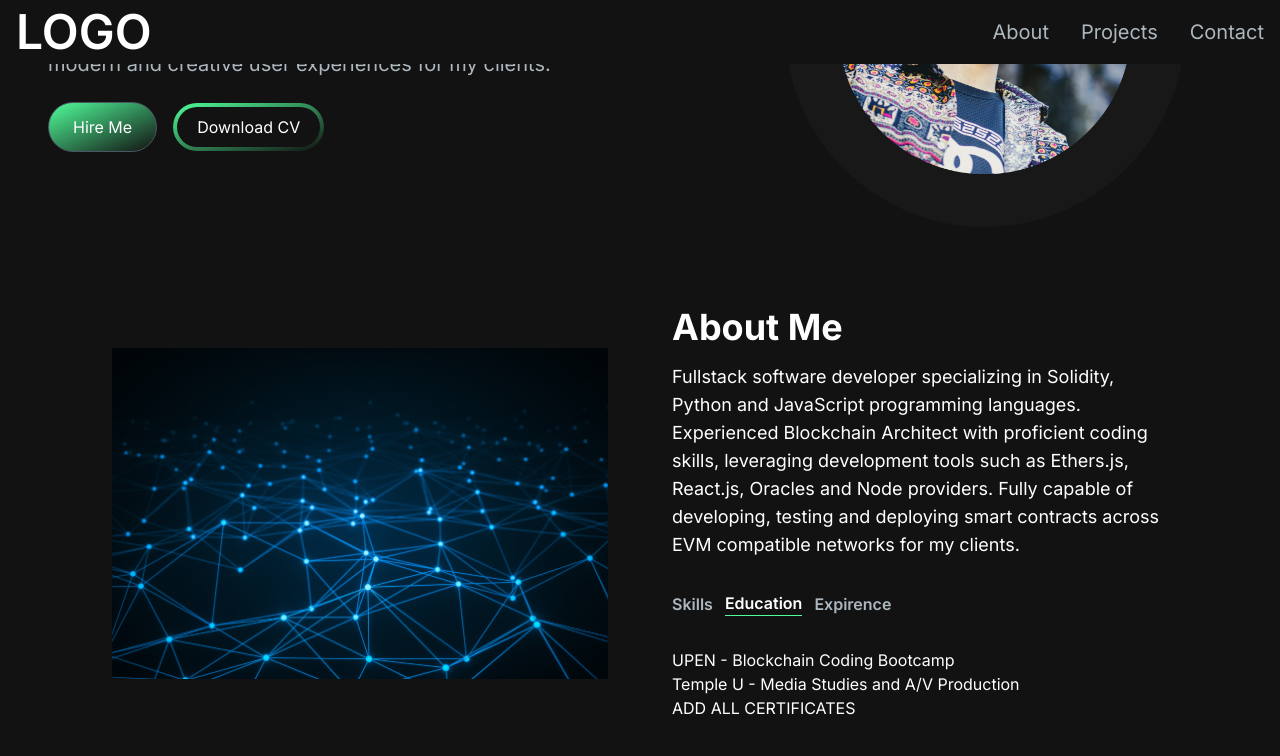
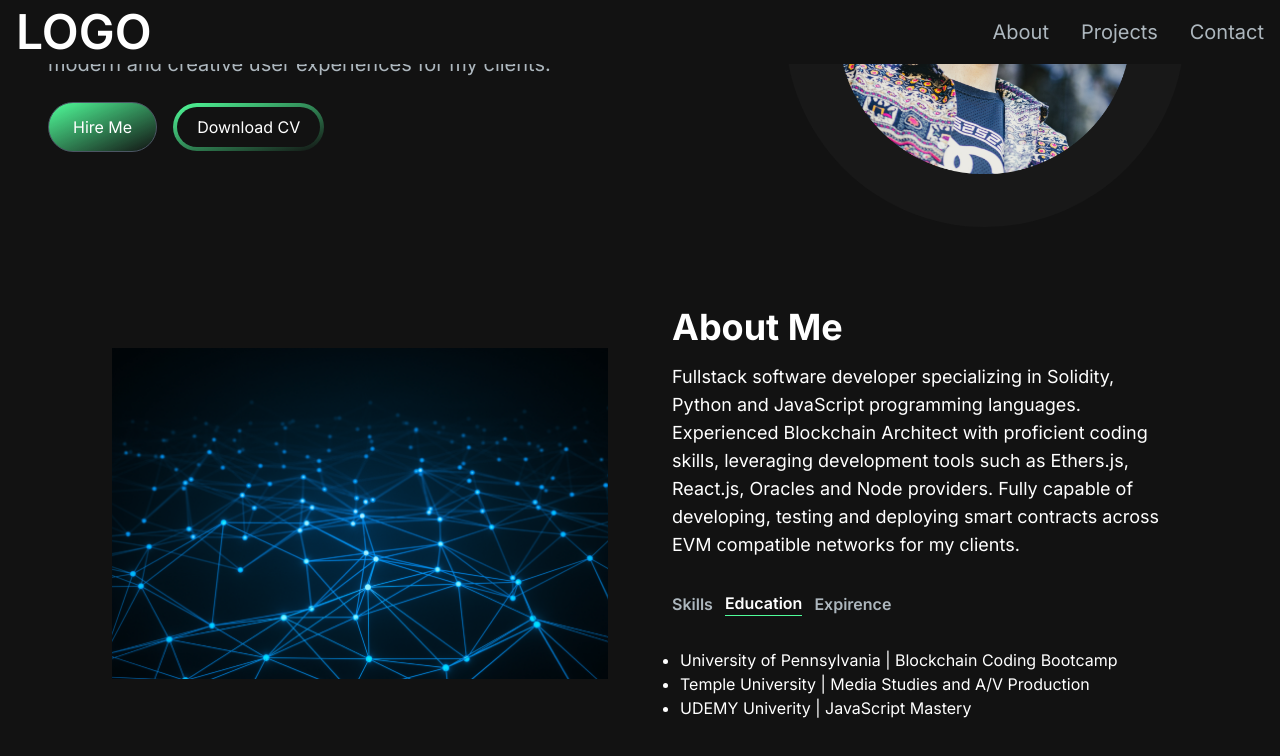
Before and after one commit to Antharithm/Portfolio, a Next.js app in the folder portfolio/: page / in a window 1280 px wide. Both pictures are taken after a click on the button "Education". Shown: the part 301-1057 px from the top of the page. Built offline with nearby package versions, Linux system fonts and the light colour scheme.

Commit message:
about me section

```diff
--- a/portfolio/src/app/components/AboutSection.jsx
+++ b/portfolio/src/app/components/AboutSection.jsx
@@ -8,12 +8,10 @@ const TAB_DATA = [
     title: "Skills",
     id: "skills",
     content: (
-      <ul>
-        <li>Node.js</li>
-        <li>Node.js</li>
-        <li>Node.js</li>
-        <li>Node.js</li>
-        <li>Node.js</li>
+      <ul className="list-disc pl-2">
+        <li>Solidity | EVM</li>
+        <li>JavaScript | Node.js</li>
+        <li>Python | ML</li>
       </ul>
     ),
   },
@@ -21,10 +19,10 @@ const TAB_DATA = [
     title: "Education",
     id: "education",
     content: (
-      <ul>
-        <li>UPEN - Blockchain Coding Bootcamp</li>
-        <li>Temple U - Media Studies and A/V Production</li>
-        <li>ADD ALL CERTIFICATES</li>
+      <ul className="list-disc pl-2">
+        <li>University of Pennsylvania | Blockchain Coding Bootcamp</li>
+        <li>Temple University | Media Studies and A/V Production</li>
+        <li>UDEMY Univerity | JavaScript Mastery</li>
       </ul>
     ),
   },
@@ -32,10 +30,10 @@ const TAB_DATA = [
     title: "Expirence",
     id: "expirence",
     content: (
-      <ul>
-        <li>Comcast</li>
-        <li>Tellor</li>
-        <li>Bricks</li>
+      <ul className="list-disc pl-2">
+        <li>Comcast | Data Analytics for Advertisement Traffic and Revenue</li>
+        <li>Tellor | Blockchain Developer</li>
+        <li>Bricks | Blockchain Developer</li>
       </ul>
     ),
   },
@@ -60,7 +58,7 @@ const AboutSection = () => {
           width={500}
           height={500}
         />
-        <div>
+        <div className="mt-4 md:mt-0 text-left flex flex-col h-full">
           <h2 className="text-4xl font-bold text-white mb-4">About Me</h2>
           <p className="text-base lg:text-lg">
             Fullstack software developer specializing in Solidity, Python and
@@ -70,7 +68,7 @@ const AboutSection = () => {
             developing, testing and deploying smart contracts across EVM
             compatible networks for my clients.
           </p>
-          <div className="flex flex-row mt-8">
+          <div className="flex flex-row justify-start mt-8">
             <TabButton
               selectTab={() => handleTabChange("skills")}
               active={tab === "skills"}
```
